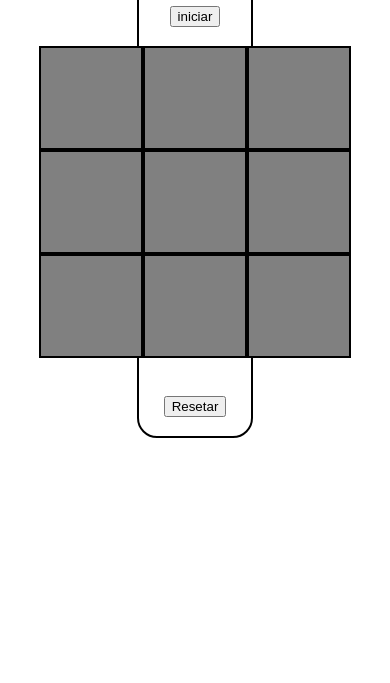
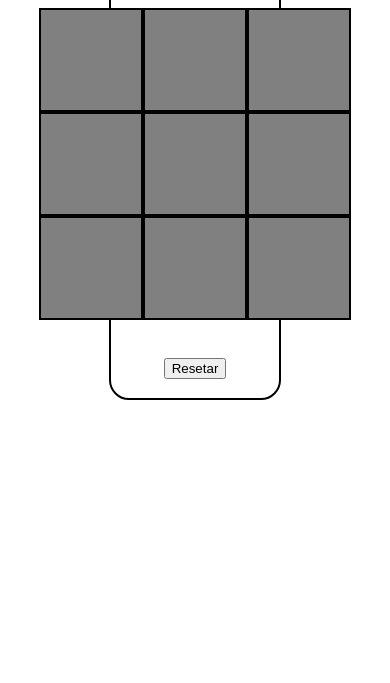
Before and after one commit to SunDuckz/JogoDaVelha_SENAC_T14_JS, a plain HTML site: page JogoDaVelha.html in a window 390 px wide. Shown: the part 161-844 px from the top of the page. Drawn offline with Linux system fonts and the light colour scheme.

Commit message:
Finalização do jogo
jogo da velha finalizado

```diff
--- a/JogoDaVelha.html
+++ b/JogoDaVelha.html
@@ -39,6 +39,18 @@
     }
     .highlight{
         color:red;
+    }
+    @media (max-width: 500px ) {
+        .full-box{
+        MARGIN: auto;
+        display: flex;
+        font-family: cursive;
+        flex-direction: column;
+        align-items: center;
+        border: 2px solid black;
+        border-radius: 20px;
+        WIDTH: 45%;
+    }
     }
 </style>
 <body>
```
